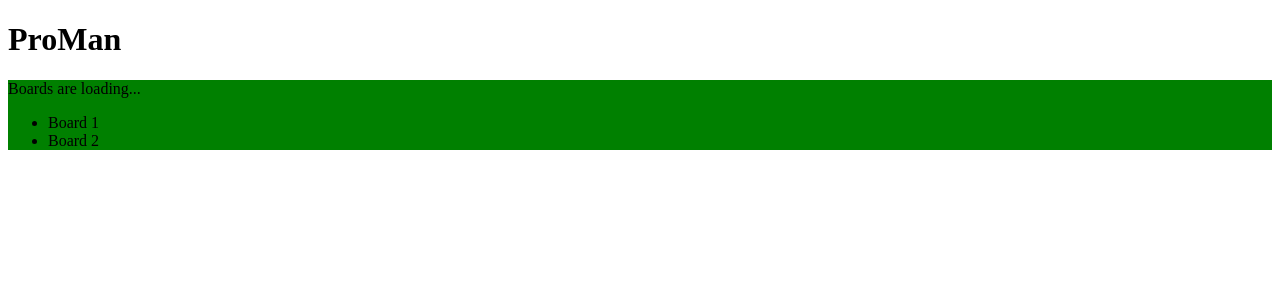
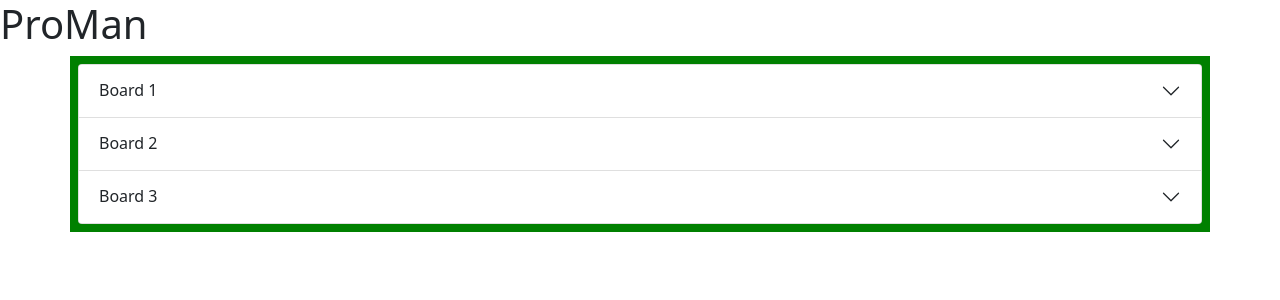
Before and after one commit to ddeer1109/Proman-planner, a Flask app: page / in a window 1280 px wide. Shown: the top 300 px of the page. Run offline with Flask 2, Linux system fonts and the light colour scheme; parts of the project's set-up code (start-up, migrations or seed data) failed here and were passed over.

Commit message:
add accordion generator

```diff
--- a/data/boards.csv
+++ b/data/boards.csv
@@ -1,3 +1,4 @@
 id,title
 1,"Board 1"
 2,"Board 2"
+3,"Board 3"
--- a/static/js/dom.js
+++ b/static/js/dom.js
@@ -9,35 +9,78 @@ export let dom = {
         // retrieves boards and makes showBoards called
         dataHandler.getBoards(function(boards){
             dom.showBoards(boards);
+            console.log(boards);
         });
     },
     showBoards: function (boards) {
         // shows boards appending them to #boards div
         // it adds necessary event listeners also
+        dom.createAccordion(boards);
 
-        let boardList = '';
-
-        for(let board of boards){
-            boardList += `
-                <li>${board.title}</li>
-            `;
-        }
-
-        const outerHtml = `
-            <ul class="board-container">
-                ${boardList}
-            </ul>
-        `;
-
-        let boardsContainer = document.querySelector('#boards');
-        boardsContainer.insertAdjacentHTML("beforeend", outerHtml);
     },
     loadCards: function (boardId) {
         // retrieves cards and makes showCards called
+        console.log(dataHandler._data);
+        console.log(boardId)
     },
     showCards: function (cards) {
         // shows the cards of a board
         // it adds necessary event listeners also
     },
+
+    createAccordion: function(boards) {
+        console.log(boards);
+
+        const accordionContainer = document.createElement('div');
+        accordionContainer.setAttribute('class', 'accordion');
+        accordionContainer.setAttribute('id', 'accordionContainer');
+        for (let board of boards) {
+            const accItem = dom.createAccordionItem(board);
+            accordionContainer.appendChild(accItem);
+        }
+        let pageContainer = document.getElementById('boards')
+        pageContainer.innerText = "";
+        pageContainer.appendChild(accordionContainer);
+
+    },
+    createAccordionItem: function(board) {
+        const headerId = `heading${board.id}`;
+        const collapseId = `collapse${board.id}`;
+
+        const accordionItem = document.createElement('div');
+        accordionItem.setAttribute('class', 'accordion-item');
+
+        const accordionHeader = document.createElement('h2');
+        accordionHeader.setAttribute('class', 'accordion-header');
+        accordionHeader.setAttribute('id', headerId);
+
+        const accordionButton = document.createElement('button');
+        accordionButton.innerText = `${board.title}`
+        accordionButton.setAttribute('class', 'accordion-button collapsed');
+        accordionButton.setAttribute('type', 'button');
+        accordionButton.setAttribute('data-bs-toggle', 'collapse');
+        accordionButton.setAttribute('data-bs-target', `#${collapseId}`);
+        accordionButton.setAttribute('aria-expanded', `true`);
+        accordionButton.setAttribute('aria-controls', `${collapseId}`);
+        accordionButton.addEventListener('click', () => {
+                dom.loadCards(board.id);
+            })
+        accordionHeader.appendChild(accordionButton);
+        accordionItem.appendChild(accordionHeader);
+
+        const collapseArea = document.createElement('div');
+        collapseArea.setAttribute('id', collapseId);
+        collapseArea.setAttribute('class', "accordion-collapse collapse");
+        collapseArea.setAttribute('aria-labelledby', headerId);
+        collapseArea.setAttribute('data-bs-parent', `#accordionContainer`);
+
+
+        const accordionBody = document.createElement('div');
+        accordionBody.setAttribute('class', 'accordion-body');
+        collapseArea.appendChild(accordionBody);
+
+        accordionItem.appendChild(collapseArea);
+        return accordionItem;
+    }
     // here comes more features
 };
--- a/static/js/main.js
+++ b/static/js/main.js
@@ -6,6 +6,7 @@ function init() {
     dom.init();
     // loads the boards to the screen
     dom.loadBoards();
+    // dom.loadCards(1);
 
 }
 
--- a/templates/index.html
+++ b/templates/index.html
@@ -6,16 +6,40 @@
         <meta http-equiv="X-UA-Compatible" content="ie=edge">
         <title>ProMan</title>
 
+        <link href="https://cdn.jsdelivr.net/npm/bootstrap@5.0.0-beta3/dist/css/bootstrap.min.css" rel="stylesheet" integrity="sha384-eOJMYsd53ii+scO/bJGFsiCZc+5NDVN2yr8+0RDqr0Ql0h+rP48ckxlpbzKgwra6" crossorigin="anonymous">
         <link rel="shortcut icon" href="{{ url_for('static', filename='favicon/favicon.ico') }}">
         <link rel="icon" type="image/png" sizes="32x32" href="{{ url_for('static', filename='favicon/favicon-32x32.png') }}">
         <link rel="icon" type="image/png" sizes="96x96" href="{{ url_for('static', filename='favicon/favicon-96x96.png') }}">
         <link rel="icon" type="image/png" sizes="16x16" href="{{ url_for('static', filename='favicon/favicon-16x16.png') }}">
 
+        <script src="https://cdn.jsdelivr.net/npm/bootstrap@5.0.0-beta3/dist/js/bootstrap.bundle.min.js" integrity="sha384-JEW9xMcG8R+pH31jmWH6WWP0WintQrMb4s7ZOdauHnUtxwoG2vI5DkLtS3qm9Ekf" crossorigin="anonymous"></script>
         <link rel="stylesheet" type="text/css" href="{{ url_for('static', filename='css/main.css') }}">
         <script type="module" src="{{ url_for('static', filename='js/main.js') }}" defer></script>
     </head>
     <body>
         <h1>ProMan</h1>
-        <div id="boards">Boards are loading...</div>
+        <div id="boards" class="container-sm p-2">
+            <div class="alert alert-warning" role="alert">
+                Boards are loading...
+            </div>
+        </div>
+
+{#        <div class="accordion" id="accordionExample">#}
+{#          <div class="accordion-item">#}
+{#            #}
+{#            <h2 class="accordion-header" id="headingOne">#}
+{#              <button class="accordion-button" type="button" data-bs-toggle="collapse" data-bs-target="#collapseOne" aria-expanded="true" aria-controls="collapseOne">#}
+{#                Accordion Item #1#}
+{#              </button>#}
+{#            </h2>#}
+{#              #}
+{#            <div id="collapseOne" class="accordion-collapse collapse show" aria-labelledby="headingOne" data-bs-parent="#accordionExample">#}
+{#              <div class="accordion-body">#}
+{#                <strong>This is the first item's accordion body.</strong> It is hidden by default, until the collapse plugin adds the appropriate classes that we use to style each element. These classes control the overall appearance, as well as the showing and hiding via CSS transitions. You can modify any of this with custom CSS or overriding our default variables. It's also worth noting that just about any HTML can go within the <code>.accordion-body</code>, though the transition does limit overflow.#}
+{#              </div>#}
+{#            </div>#}
+{#              #}
+{#          </div>#}
+{#        </div>#}
     </body>
 </html>
```
